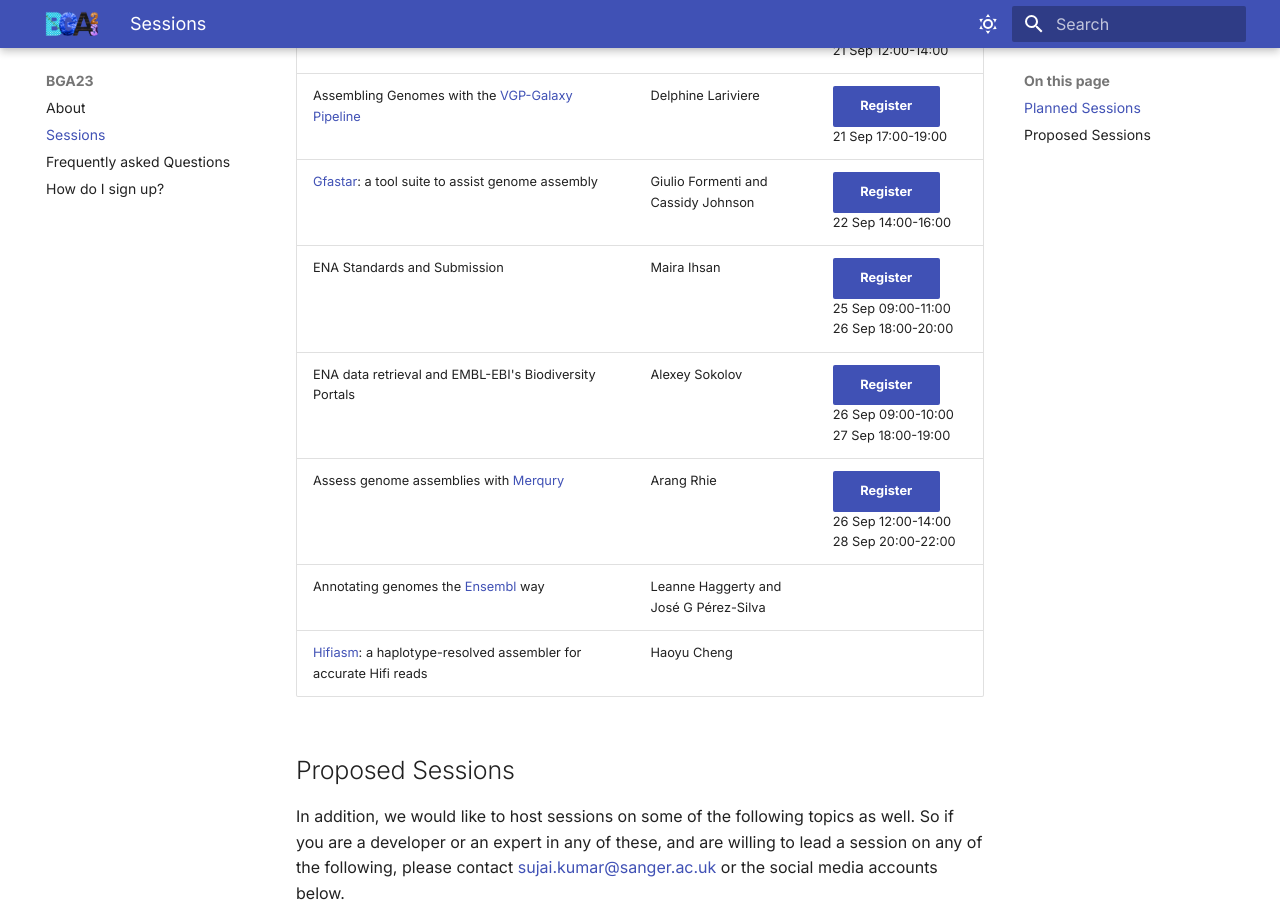
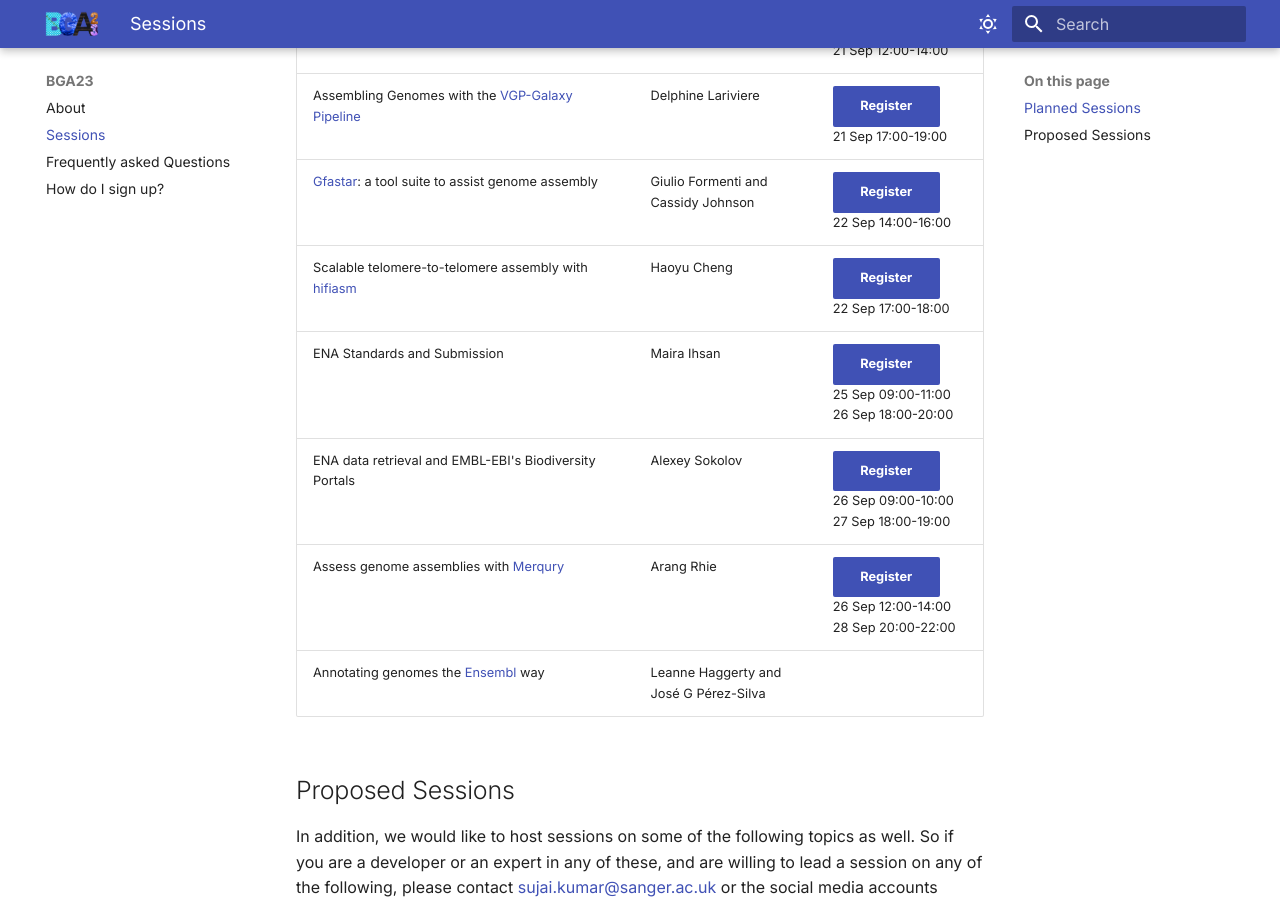
Before and after one commit to tol-training/tol-training.github.io, an MkDocs documentation site: the page built from docs/sessions.md, in a window 1280 px wide and 900 px high, scrolled down 1543 px. Built offline with MkDocs 1.6.1 and Material for MkDocs 9.7.7, drawn with Linux system fonts in a browser that asks for light colours.

Commit message:
add schedule for hifiasm

```diff
--- a/docs/sessions.md
+++ b/docs/sessions.md
@@ -27,11 +27,11 @@ Detailed session contents will be added over time at this site. Instructions for
 | Classifying Transposable Elements with [Earl Grey TE](https://github.com/TobyBaril/EarlGrey){: target="_blank"} | Tobias Baril | [Register](https://buytickets.at/bga23/973218){ : target="_blank" .md-button .md-button--primary }<br/>21 Sep 12:00-14:00 |
 | Assembling Genomes with the [VGP-Galaxy Pipeline](https://training.galaxyproject.org/training-material/topics/assembly/tutorials/vgp_genome_assembly/tutorial.html){: target="_blank"} | Delphine Lariviere | [Register](https://buytickets.at/bga23/973190){ : target="_blank" .md-button .md-button--primary }<br/>21 Sep 17:00-19:00 |
 | [Gfastar](https://github.com/vgl-hub/gfastar): a tool suite to assist genome assembly | Giulio Formenti and Cassidy Johnson | [Register](https://buytickets.at/bga23/973193){ : target="_blank" .md-button .md-button--primary }<br/>22 Sep 14:00-16:00 |
+| Scalable telomere-to-telomere assembly with [hifiasm](https://github.com/chhylp123/hifiasm){: target="_blank"} | Haoyu Cheng | [Register](https://buytickets.at/bga23/975629){ : target="_blank" .md-button .md-button--primary }<br/>22 Sep 17:00-18:00 |
 | ENA Standards and Submission | Maira Ihsan | [Register](https://buytickets.at/bga23/973225){ : target="_blank" .md-button .md-button--primary }<br/>25 Sep 09:00-11:00<br/>26 Sep 18:00-20:00 |
 | ENA data retrieval and EMBL-EBI's Biodiversity Portals | Alexey Sokolov | [Register](https://buytickets.at/bga23/973223){ : target="_blank" .md-button .md-button--primary }<br/>26 Sep 09:00-10:00<br/>27 Sep 18:00-19:00 |
 | Assess genome assemblies with [Merqury](https://github.com/marbl/merqury){: target="_blank"} | Arang Rhie | [Register](https://buytickets.at/bga23/973198){ : target="_blank" .md-button .md-button--primary }<br/>26 Sep 12:00-14:00<br/>28 Sep 20:00-22:00 |
 | Annotating genomes the [Ensembl](https://rapid.ensembl.org/info/genome/genebuild/index.html){: target="_blank"} way | Leanne Haggerty and José G Pérez-Silva | |
-| [Hifiasm](https://github.com/chhylp123/hifiasm){: target="_blank"}: a haplotype-resolved assembler for accurate Hifi reads | Haoyu Cheng | |
 
 ## Proposed Sessions
 
```
